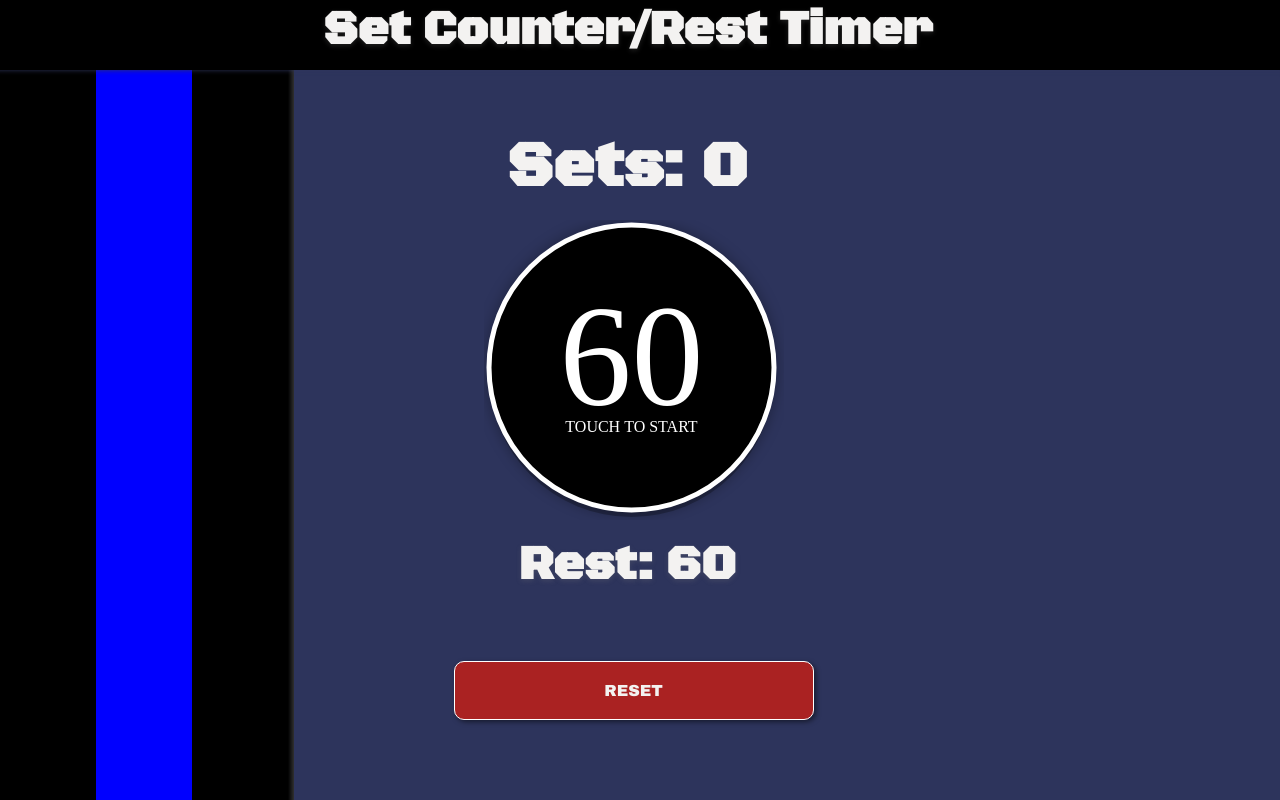
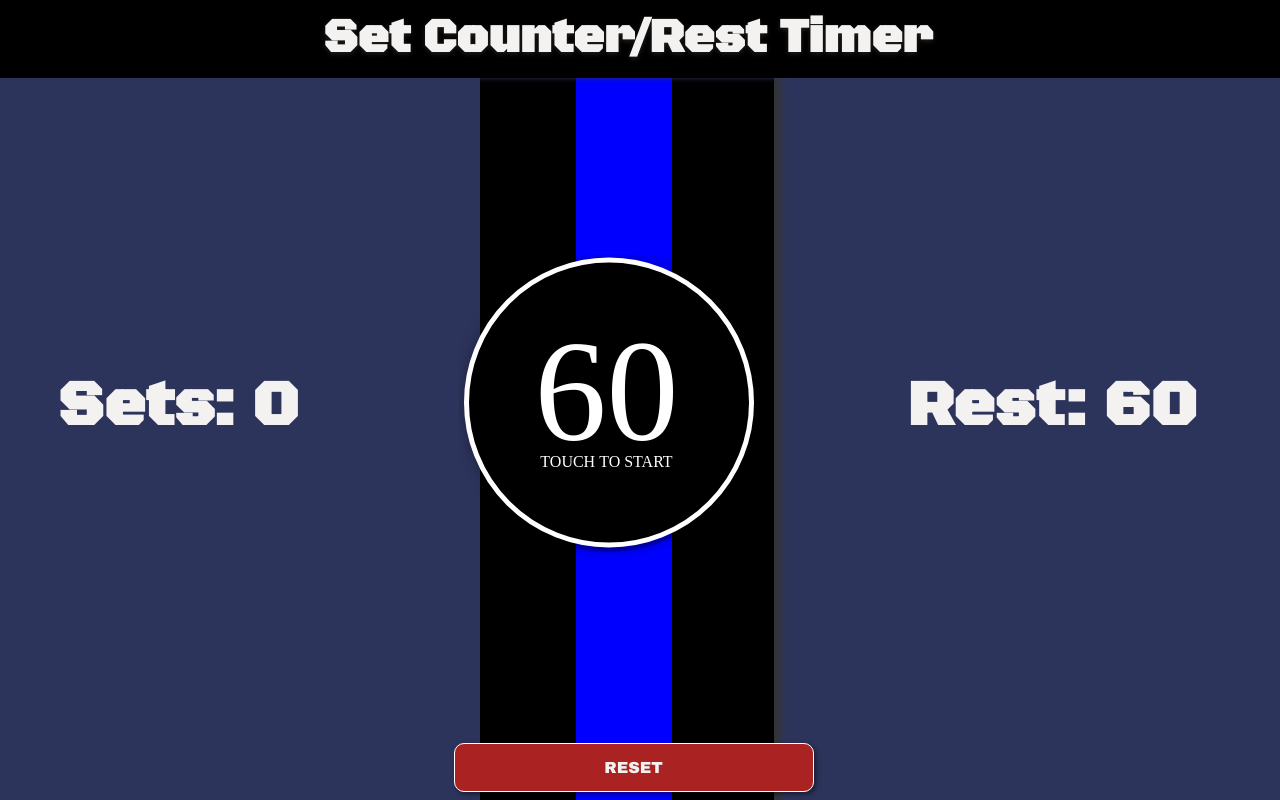
Before and after one commit to jeremylshepherd/set_timer, a React app: page / in a window 1280 px wide. Built offline with nearby package versions, Linux system fonts and the light colour scheme; a web font is replaced by a local one.

Commit message:
Updated functionality, adjusted styles to compensate for iPhone X/Xs

```diff
--- a/public/index.html
+++ b/public/index.html
@@ -4,15 +4,18 @@
     <meta charset="utf-8" />
     <meta
       name="viewport"
-      content="width=device-width, initial-scale=1, shrink-to-fit=no"
+      content="width=device-width, initial-scale=1, shrink-to-fit=no, viewport-fit=cover"
     />
     <meta
       name="Description"
       content="A simple Progressive web app to estimate to track number of sets and time rest periods."
     />
-    <meta name="theme-color" content="#38ada9" />
+    <meta name="theme-color" content="#2d345c" />
     <meta name="apple-mobile-web-app-capable" content="yes" />
-    <meta name="apple-mobile-web-app-status-bar-style" content="black" />
+    <meta
+      name="apple-mobile-web-app-status-bar-style"
+      content="black-translucent"
+    />
     <link rel="apple-touch-icon" href="./icons/icon-192x192.png" />
     <link
       href="./splashscreens/iphone5_splash.png"
--- a/src/Components/Main.js
+++ b/src/Components/Main.js
@@ -34,29 +34,30 @@ export default class Main extends React.Component {
     let rest = this.state.rest; //Rest period
     let seconds = this.state.seconds; //Countdown seconds for the display
     let i = 0; //counter to decrement seconds on every 100th interval
+    const fps = 50; //Frames per Second
+    const interval = 1000 / fps;
     this.timer = setInterval(() => {
       //If starting, immediately set to next second to avoid extra second in countdown
       seconds = seconds === rest ? seconds - 1 : seconds;
       this.setState({ seconds });
 
       //Set seconds & rest to a multiple of 100 to offset the 10ms interval
-      seconds = seconds * 100;
+      seconds = seconds * fps;
       seconds = seconds - i;
-      rest = rest * 100;
+      rest = rest * fps;
       let fraction = (1.0 - seconds / rest).toPrecision(6);
 
       //Rest them to original-ish state
-      seconds = Math.ceil(seconds / 100);
-      rest = rest / 100;
+      seconds = Math.ceil(seconds / fps);
+      rest = rest / fps;
 
       //if seconds get below 1, terminate; else keep counting down
       if (this.state.seconds <= 0) {
         this.timerStop();
         this.setState({ seconds: this.state.rest, fraction: 0 });
-        window.navigator.vibrate([200, 200, 200]);
       } else {
         //Once i gets to 99, decrement seconds and reset i to zero
-        if (i === 99) {
+        if (i === fps - 1) {
           this.setState({
             seconds: seconds--
           });
@@ -69,7 +70,7 @@ export default class Main extends React.Component {
         });
       }
       i++;
-    }, 10);
+    }, interval);
   };
 
   // Start Timer, run countdown sequence if not already running
@@ -94,8 +95,10 @@ export default class Main extends React.Component {
   reset = () => {
     this.setState({
       sets: 0,
-      seconds: this.state.rest
+      seconds: this.state.rest,
+      fraction: 0
     });
+    clearInterval(this.timer);
   };
 
   render() {
@@ -106,7 +109,7 @@ export default class Main extends React.Component {
         </div>
         <div id="viz">
           <h2 className="data">{`Sets: ${this.state.sets}`}</h2>
-          <span onClick={this.setDone}>
+          <span id="timer_span" onClick={this.setDone}>
             <Timer
               fraction={this.state.fraction}
               seconds={this.state.seconds}
@@ -115,7 +118,7 @@ export default class Main extends React.Component {
           <div className="rest">
             {this.state.editing ? (
               <React.Fragment>
-                <h1 className="title">Rest: </h1>
+                <h2 className="data">Rest: </h2>
                 <input
                   type="number"
                   value={this.state.rest}
@@ -128,13 +131,12 @@ export default class Main extends React.Component {
                 </span>
               </React.Fragment>
             ) : (
-              <h1 className="title" onClick={this.toggleRest}>{`Rest: ${
+              <h2 className="data" onClick={this.toggleRest}>{`Rest: ${
                 this.state.rest
-              }`}</h1>
+              }`}</h2>
             )}
           </div>
         </div>
-
         <span className="button reset" onClick={this.reset}>
           RESET
         </span>
--- a/src/Components/Timer.js
+++ b/src/Components/Timer.js
@@ -1,4 +1,4 @@
-import React from 'react';
+import React from "react";
 
 export default class Timer extends React.Component {
   constructor(props) {
@@ -9,9 +9,9 @@ export default class Timer extends React.Component {
 
   draw() {
     const canvas = this.refs.canvas;
-    const ctx = canvas.getContext('2d');
+    const ctx = canvas.getContext("2d");
     ctx.clearRect(0, 0, 300, 300);
-    ctx.font = '9em Archivo Black';
+    ctx.font = "9em Archivo Black";
     const lineWidth = 25;
     const borderWidth = 5;
     const margin = 5;
@@ -19,12 +19,12 @@ export default class Timer extends React.Component {
     let radius = width / 2;
 
     //Shadow
-    ctx.fillStyle = 'rgba(0, 0, 0, 0.25)';
+    ctx.fillStyle = "rgba(0, 0, 0, 0.25)";
     ctx.shadowBlur = 15;
-    ctx.shadowColor = 'rgba(0 0, 0, 0.25)';
+    ctx.shadowColor = "rgba(0 0, 0, 0.25)";
     ctx.beginPath();
     ctx.ellipse(
-      radius,
+      radius + margin / 2,
       radius + 7,
       radius - borderWidth,
       radius - borderWidth,
@@ -35,10 +35,10 @@ export default class Timer extends React.Component {
     ctx.fill();
 
     //Bottom dial
-    ctx.fillStyle = 'black';
+    ctx.fillStyle = "black";
     ctx.beginPath();
     ctx.ellipse(
-      radius,
+      radius + margin / 2,
       radius,
       radius - borderWidth,
       radius - borderWidth,
@@ -50,17 +50,17 @@ export default class Timer extends React.Component {
 
     //Base RIng
     ctx.lineWidth = borderWidth;
-    ctx.strokeStyle = 'white';
+    ctx.strokeStyle = "white";
     ctx.beginPath();
-    ctx.arc(radius, radius, radius - borderWidth, 0, 2 * Math.PI);
+    ctx.arc(radius + margin / 2, radius, radius - borderWidth, 0, 2 * Math.PI);
     ctx.stroke();
 
     //Progess Ring
     ctx.lineWidth = lineWidth;
     ctx.beginPath();
-    ctx.strokeStyle = 'cornflowerblue';
+    ctx.strokeStyle = "cornflowerblue";
     ctx.ellipse(
-      radius,
+      radius + margin / 2,
       radius,
       radius - borderWidth * 4,
       radius - borderWidth * 4,
@@ -70,15 +70,15 @@ export default class Timer extends React.Component {
     );
 
     //Timer Display
-    ctx.fillStyle = '#fff';
-    ctx.textAlign = 'center';
-    ctx.textBaseline = 'middle';
+    ctx.fillStyle = "#fff";
+    ctx.textAlign = "center";
+    ctx.textBaseline = "middle";
     ctx.stroke();
     ctx.fillText(this.props.seconds, radius, radius);
 
     //Instructions
-    ctx.font = '1em Archivo Black';
-    ctx.fillText('TOUCH TO START', radius, radius + 60);
+    ctx.font = "1em Archivo Black";
+    ctx.fillText("TOUCH TO START", radius, radius + 60);
   }
 
   componentDidMount() {
--- a/src/styles.css
+++ b/src/styles.css
@@ -7,6 +7,7 @@
 
 body {
   display: flex;
+  flex-direction: column;
   align-items: center;
   justify-content: center;
   height: 100vh;
@@ -14,13 +15,15 @@ body {
   background-color: #2d345c;
   background: linear-gradient(
     to right,
-    black 7.5%,
-    blue 7.5%,
-    blue 15%,
-    black 15%,
-    black 22.5%,
-    rgba(0, 0, 0, 0.8) 23%,
-    #2d345c 23%
+    #2d345c 37.5%,
+    black 37.5%,
+    black 45%,
+    blue 45%,
+    blue 52.5%,
+    black 52.5%,
+    black 60.5%,
+    rgba(0, 0, 0, 0.8) 60.5%,
+    #2d345c 61.5%
   );
   font-family: "Archivo Black";
   color: #f3f2f1;
@@ -36,7 +39,7 @@ body .app {
   height: 100vh;
 }
 body .app canvas {
-  font-family: Archivo Black;
+  font-family: "Archivo Black";
 }
 body .app .header {
   display: flex;
@@ -44,6 +47,7 @@ body .app .header {
   justify-content: center;
   background: #000;
   padding-bottom: 10px;
+  padding-top: 50px;
   width: 102vw;
   box-shadow: 0 0 5px #2d345c;
   z-index: 55;
@@ -89,6 +93,7 @@ body .app .button {
 body .app .start {
   background: blue;
   min-width: 5vw;
+  max-width: 120px;
 }
 body .app .start:active {
   background-color: darkblue;
@@ -112,3 +117,40 @@ body .app #viz .rest input {
   min-width: 5vw;
   max-width: 20vw;
 }
+
+@media only screen and (orientation: landscape) {
+  body {
+    flex-direction: row;
+    overflow: auto;
+  }
+
+  body .app .header {
+    padding-top: 1vh;
+  }
+
+  body .app #viz {
+    flex-direction: row;
+    width: 100vw;
+    padding-left: 5vw;
+    padding-right: 5vw;
+    justify-content: space-between;
+  }
+
+  body .app #viz .data {
+    justify-self: flex-start;
+  }
+
+  body .app .reset {
+    padding: 15px;
+    margin-bottom: 1vh;
+    width: 40vw;
+  }
+
+  body .app #viz .rest {
+    flex-direction: column;
+  }
+
+  body .app #viz .rest input {
+    max-width: 10vw;
+  }
+}
```
